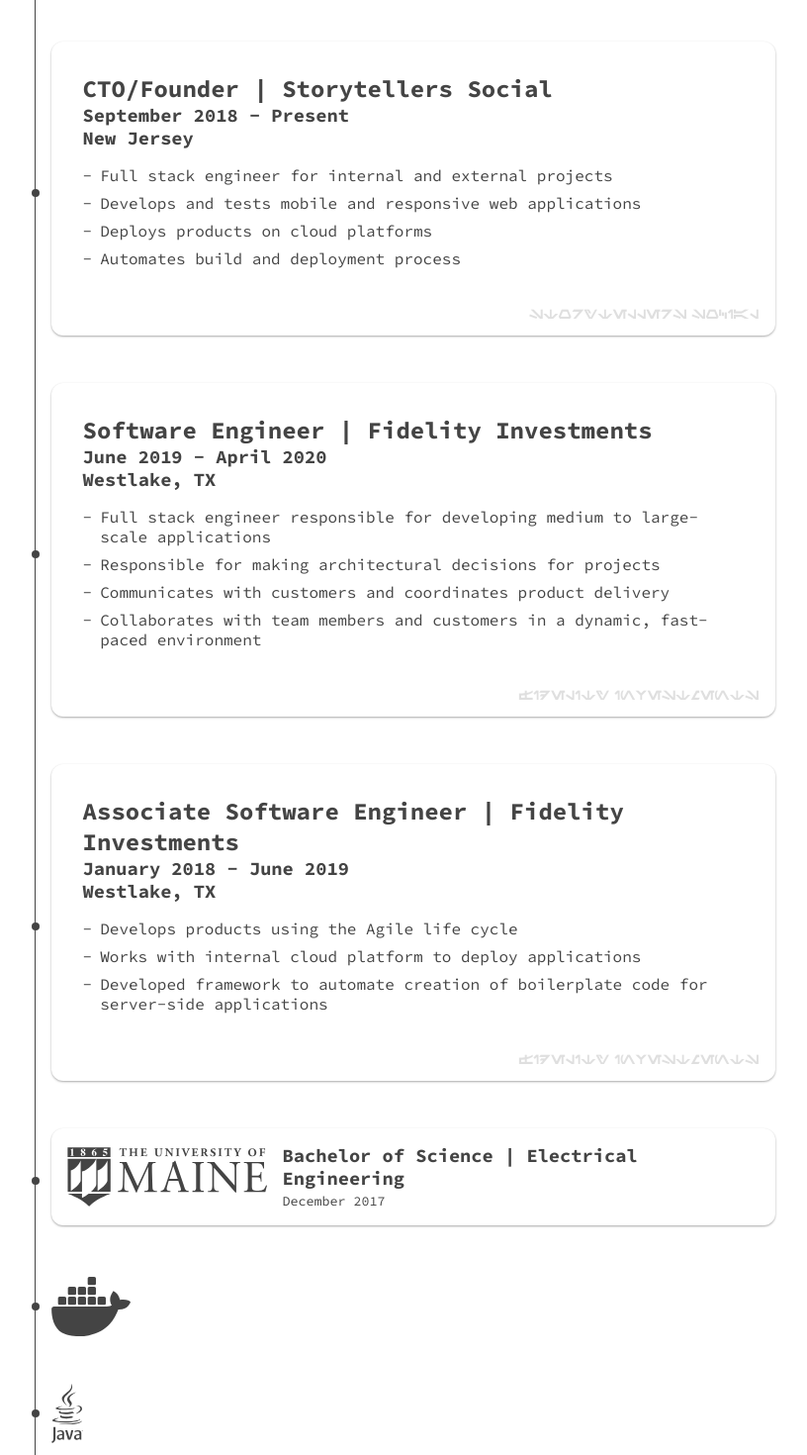
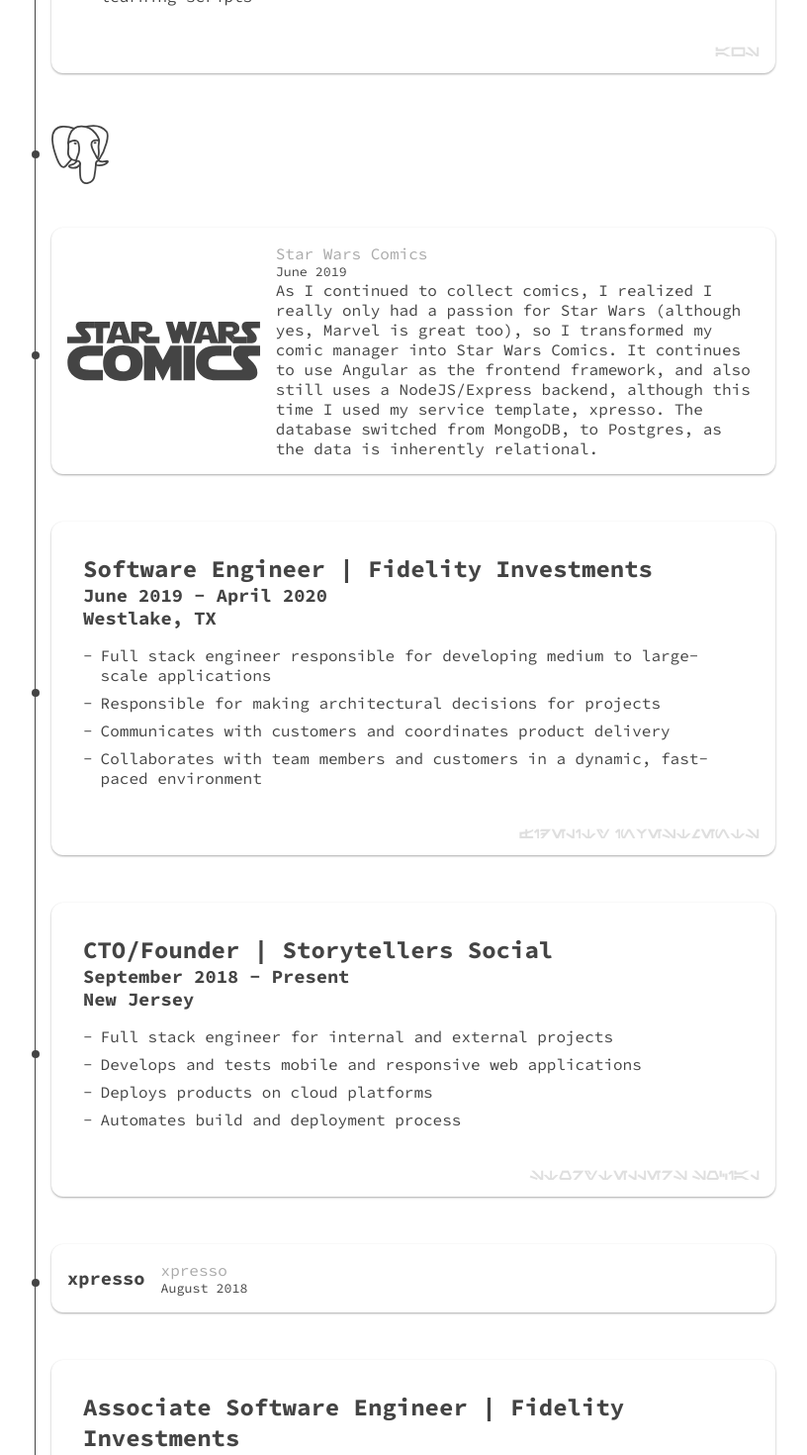
Before and after one commit to chrispaulsantos/portfolio, a React (Create React App) app: page / in a window 1280 px wide. Shown: the part 1300-2770 px from the top of the page at 99% size, without its empty margins (231-1047 px from the left). Built offline with nearby package versions, Linux system fonts and the light colour scheme.

Commit message:
Adjusted some styles, refactored intersection observer

```diff
--- /dev/null
+++ b/src/components/atoms/scroll-animator.tsx
@@ -0,0 +1,33 @@
+import React, { useEffect, useRef, useState } from 'react';
+
+const ScrollAnimator = ({children, animation}: {children: JSX.Element, animation?: string}) => {
+    const [isVisible, setIsVisible] = useState(false);
+    const ref = useRef<HTMLDivElement | null>(null)
+
+    useEffect(() => {
+        const node = ref?.current;
+
+        if (!node) return
+
+        const observer = new IntersectionObserver(([entry]) => {
+            if (entry.isIntersecting) {
+                setIsVisible(true);
+            } else {
+                // setIsVisible(false);
+            }
+        });
+
+        observer.observe(node)
+
+        return () => observer.disconnect()
+    // eslint-disable-next-line react-hooks/exhaustive-deps
+    }, [ref]);
+
+    const className = isVisible ? animation || 'section-right-animation' : '';
+
+    return <div ref={ref} className={className}>
+        {children}
+    </div>
+}
+
+export default ScrollAnimator;
--- a/src/components/atoms/typer.tsx
+++ b/src/components/atoms/typer.tsx
@@ -60,7 +60,7 @@
         return () => clearTimeout(id);
     }, [state.content]);
 
-    return <span>{state.content}</span>
+    return <div className="typer">{state.content}</div>
 }
 
 export default Typer;
--- a/src/components/molecules/timeline/timeline.tsx
+++ b/src/components/molecules/timeline/timeline.tsx
@@ -1,4 +1,4 @@
-import React, { useEffect, useRef, useState } from 'react';
+import ScrollAnimator from '../../atoms/scroll-animator';
 
 export const TimelineEventDescription = ({content}: {content: string}) => {
     return <div style={{display: 'flex', flexDirection: 'row', marginBottom: '0.5rem'}}>
@@ -8,37 +8,14 @@
 }
 
 export const TimelineEvent = ({children, company, title, location, date}: {children?: JSX.Element | JSX.Element[], company: string, title: string, location: string, date: string}) => {
-    const [isVisible, setIsVisible] = useState(false);
-    const ref = useRef<HTMLDivElement | null>(null)
-
-    useEffect(() => {
-        const node = ref?.current;
-
-        if (!node) return
-
-        const observer = new IntersectionObserver(([entry]) => {
-            if (entry.isIntersecting) {
-                console.log(ref);
-                setIsVisible(true);
-            }
-        });
-
-        observer.observe(node)
-
-        return () => observer.disconnect()
-    // eslint-disable-next-line react-hooks/exhaustive-deps
-    }, [ref]);
-
-    const className = isVisible ? 'section-right-animation' : '';
-
-    return <div ref={ref} style={{
+    return <div style={{
         position: 'relative',
         // backgroundColor: '#9368b7',
         backgroundColor: '#fff',
         // color: '#fefefe',
         boxShadow: '0 1px 3px rgba(0,0,0,0.12), 0 1px 2px rgba(0,0,0,0.24)',
         borderRadius: '12px'
-    }} className={className}>
+    }}>
         <div style={{
             borderRadius: '50%',
             width: 8,
@@ -62,37 +39,14 @@
 }
 
 export const TimelineSkill = ({src}: {children?: JSX.Element | JSX.Element[], src: string}) => {
-    const [isVisible, setIsVisible] = useState(false);
-    const ref = useRef<HTMLDivElement | null>(null)
-
-    useEffect(() => {
-        const node = ref?.current;
-
-        if (!node) return
-
-        const observer = new IntersectionObserver(([entry]) => {
-            if (entry.isIntersecting) {
-                console.log(ref);
-                setIsVisible(true);
-            }
-        });
-
-        observer.observe(node)
-
-        return () => observer.disconnect()
-    // eslint-disable-next-line react-hooks/exhaustive-deps
-    }, [ref]);
-
-    const className = isVisible ? 'section-right-animation' : '';
-
-    return <div ref={ref} style={{
+    return <div style={{
         position: 'relative',
         // backgroundColor: '#9368b7',
         // backgroundColor: '#fff',
         // color: '#fefefe',
         // boxShadow: '0 1px 3px rgba(0,0,0,0.12), 0 1px 2px rgba(0,0,0,0.24)',
         // borderRadius: '12px'
-    }} className={className}>
+    }}>
         <div style={{
             borderRadius: '50%',
             width: 8,
@@ -112,37 +66,14 @@
 }
 
 export const TimelineDate = ({date}: {children?: JSX.Element | JSX.Element[], date: string}) => {
-    const [isVisible, setIsVisible] = useState(false);
-    const ref = useRef<HTMLDivElement | null>(null)
-
-    useEffect(() => {
-        const node = ref?.current;
-
-        if (!node) return
-
-        const observer = new IntersectionObserver(([entry]) => {
-            if (entry.isIntersecting) {
-                console.log(ref);
-                setIsVisible(true);
-            }
-        });
-
-        observer.observe(node)
-
-        return () => observer.disconnect()
-    // eslint-disable-next-line react-hooks/exhaustive-deps
-    }, [ref]);
-
-    const className = isVisible ? 'section-right-animation' : '';
-
-    return <div ref={ref} style={{
+    return <div style={{
         position: 'relative',
         // backgroundColor: '#9368b7',
         backgroundColor: '#fff',
         // color: '#fefefe',
         boxShadow: '0 1px 3px rgba(0,0,0,0.12), 0 1px 2px rgba(0,0,0,0.24)',
         borderRadius: '12px',
-    }} className={className}>
+    }}>
         <div style={{
             borderRadius: '50%',
             width: 8,
@@ -161,37 +92,12 @@
 }
 
 export const TimelineEducation = ({content, src, date}: {content: string, src: string, date: string}) => {
-    const [isVisible, setIsVisible] = useState(false);
-    const ref = useRef<HTMLDivElement | null>(null)
-
-    useEffect(() => {
-        const node = ref?.current;
-
-        if (!node) return
-
-        const observer = new IntersectionObserver(([entry]) => {
-            if (entry.isIntersecting) {
-                console.log(ref);
-                setIsVisible(true);
-            }
-        });
-
-        observer.observe(node)
-
-        return () => observer.disconnect()
-    // eslint-disable-next-line react-hooks/exhaustive-deps
-    }, [ref]);
-
-    const className = isVisible ? 'section-right-animation' : '';
-
-    return <div ref={ref} style={{
+    return <div style={{
         position: 'relative',
-        // backgroundColor: '#9368b7',
         backgroundColor: '#fff',
-        // color: '#fefefe',
         boxShadow: '0 1px 3px rgba(0,0,0,0.12), 0 1px 2px rgba(0,0,0,0.24)',
         borderRadius: '12px',
-    }} className={className}>
+    }}>
         <div style={{
             borderRadius: '50%',
             width: 8,
@@ -211,7 +117,39 @@
                 <small>{date}</small>
             </div>
         </div>
-        {/* <div className="aurebesh" style={{textAlign: 'right', color: 'rgba(128,128,128,0.25)', paddingBottom: '1rem', paddingRight: '1rem'}}>{company}</div> */}
+    </div>
+}
+
+export const TimelineProject = ({name, href, date, img, description}: {name: string; href: string; date: string; img?: string; description?: string}) => {
+    return <div style={{
+        position: 'relative',
+        backgroundColor: '#fff',
+        boxShadow: '0 1px 3px rgba(0,0,0,0.12), 0 1px 2px rgba(0,0,0,0.24)',
+        borderRadius: '12px',
+    }}>
+        <div style={{
+            borderRadius: '50%',
+            width: 8,
+            height: 8,
+            display: 'block',
+            position: 'absolute',
+            backgroundColor: '#444',
+            top: '50%',
+            left: 'calc(-1rem - 4.5px)'
+        }}></div>
+        <div style={{padding: '1rem', position: 'relative', display: 'flex', alignItems: 'center' }}>
+            {
+                img ? <img src={img} height="60"/> :
+                <h3>
+                   {name}
+                </h3>
+            }
+            <div style={{marginLeft: '1rem', display: 'flex', flexDirection: 'column'}}>
+                <a className="link" href={href} target="_blank">{name}</a>
+                <small>{date}</small>
+                <div>{description}</div>
+            </div>
+        </div>
     </div>
 }
 
@@ -220,7 +158,9 @@
         {
             children.map((child, i) => {
                 return <div key={i} style={{marginBottom: '3rem'}}>
-                    {child}
+                    <ScrollAnimator animation="timeline-event-animation">
+                        {child}
+                    </ScrollAnimator>
                 </div>
             })
         }
--- /dev/null
+++ b/src/components/organisms/work-timeline.css
@@ -0,0 +1,6 @@
+.timeline-event-animation {
+    position: relative;
+    opacity: 0;
+    transform: translateZ(100px) scale(2);
+    animation: drop-in 1s forwards;
+}
--- a/src/components/organisms/work-timeline.tsx
+++ b/src/components/organisms/work-timeline.tsx
@@ -1,18 +1,40 @@
-import Timeline, { TimelineSkill, TimelineEvent, TimelineEventDescription, TimelineDate, TimelineEducation } from '../molecules/timeline/timeline'
+import Timeline, { TimelineSkill, TimelineEvent, TimelineEventDescription, TimelineDate, TimelineEducation, TimelineProject } from '../molecules/timeline/timeline'
+import './work-timeline.css';
 
 const WorkTimeline = () => {
     return <Timeline>
+        <TimelineEducation src="/images/timeline/bu.svg" date="September 2021" content="Master of Science | Software Development" />
+
+        <TimelineSkill src="/images/timeline/aws.svg" />
+        <TimelineSkill src="/images/timeline/react.svg" />
+        <TimelineSkill src="/images/timeline/java.svg" />
+
         <TimelineEvent company="AWS" title="Software Development Engineer I" date="April 2020 - Present" location="Dallas, TX">
             <TimelineEventDescription content="Built a data warehouse as a service (DWaaS) to increase security and eliminated customer’s requirement to have technical knowledge of infrastructure" />
             <TimelineEventDescription content="Reduced support team’s work load by creating a web application to monitor and perform actions against all accounts within DWaaS" />
             <TimelineEventDescription content="Developed application for data engineers to execute machine learning scripts" />
         </TimelineEvent>
 
-        <TimelineEducation src="/images/timeline/bu.svg" date="September 2021" content="Master of Science | Software Development" />
+        <TimelineSkill src="/images/timeline/postgres.svg" />
 
-        <TimelineSkill src="/images/timeline/aws.svg" />
-        <TimelineSkill src="/images/timeline/react.svg" />
-        <TimelineSkill src="/images/timeline/postgres.svg" />
+        <TimelineProject
+            name="Star Wars Comics"
+            href="https://starwarscomics.co"
+            date="June 2019"
+            img="/images/timeline/logo.svg"
+            description="
+                As I continued to collect comics, I realized I really only had a passion for Star Wars (although yes, Marvel is great too), so I transformed
+                my comic manager into Star Wars Comics. It continues to use Angular as the frontend framework, and also still uses a NodeJS/Express backend,
+                although this time I used my service template, xpresso. The database switched from MongoDB, to Postgres, as the data is inherently relational.
+            "
+        />
+
+        <TimelineEvent company="Fidelity Investments" title="Software Engineer" date="June 2019 - April 2020" location="Westlake, TX">
+            <TimelineEventDescription content="Full stack engineer responsible for developing medium to large-scale applications" />
+            <TimelineEventDescription content="Responsible for making architectural decisions for projects" />
+            <TimelineEventDescription content="Communicates with customers and coordinates product delivery" />
+            <TimelineEventDescription content="Collaborates with team members and customers in a dynamic, fast-paced environment" />
+        </TimelineEvent>
 
         <TimelineEvent company="Storytellers Social" title="CTO/Founder" date="September 2018 - Present" location="New Jersey">
             <TimelineEventDescription content="Full stack engineer for internal and external projects" />
@@ -21,12 +43,7 @@
             <TimelineEventDescription content="Automates build and deployment process" />
         </TimelineEvent>
 
-        <TimelineEvent company="Fidelity Investments" title="Software Engineer" date="June 2019 - April 2020" location="Westlake, TX">
-            <TimelineEventDescription content="Full stack engineer responsible for developing medium to large-scale applications" />
-            <TimelineEventDescription content="Responsible for making architectural decisions for projects" />
-            <TimelineEventDescription content="Communicates with customers and coordinates product delivery" />
-            <TimelineEventDescription content="Collaborates with team members and customers in a dynamic, fast-paced environment" />
-        </TimelineEvent>
+        <TimelineProject name="xpresso" href="https://www.npmjs.com/package/xpresso" date="August 2018"/>
 
         <TimelineEvent company="Fidelity Investments" title="Associate Software Engineer" date="January 2018 - June 2019" location="Westlake, TX">
             <TimelineEventDescription content="Develops products using the Agile life cycle" />
@@ -36,15 +53,33 @@
 
         <TimelineEducation src="/images/timeline/umaine.svg" date="December 2017" content="Bachelor of Science | Electrical Engineering" />
 
+        <TimelineProject
+            name="Comic Manager"
+            href=""
+            date="June 2017"
+            img="/images/comics.svg"
+            description="
+                As my experience evolved, so did my Comic Manager. Version 2 was a complete rebuild, using Angular for the frontend and a NodeJS/Express backend.
+                The database used was MongoDB. This would later evolve into my current comic site, Star Wars Comics.
+            "/>
+
         <TimelineSkill src="/images/timeline/docker.svg" />
-        <TimelineSkill src="/images/timeline/java.svg" />
+        <TimelineSkill src="/images/timeline/angular.svg" />
+        <TimelineSkill src="/images/timeline/nodejs.svg" />
+        <TimelineSkill src="/images/timeline/mongo.svg" />
 
         <TimelineEvent company="Fidelity Investments" title="Software Engineering Intern" date="May 2017 - August 2017" location="Westlake, TX">
         </TimelineEvent>
 
-        <TimelineSkill src="/images/timeline/angular.svg" />
-        <TimelineSkill src="/images/timeline/nodejs.svg" />
-        <TimelineSkill src="/images/timeline/mongo.svg" />
+        <TimelineProject
+            name="Comic Manager"
+            href=""
+            date="June 2016"
+            img="/images/comics.svg"
+            description="
+                I began collecting comics in the summer of 2015, and by this time in 2016 I had enough frontend experience to create a website.
+                It began in PHP and SQL, and was launched on a Digital Ocean Droplet.
+            "/>
 
         <TimelineEvent company="Fidelity Investments" title="Software Engineering Intern" date="May 2016 - August 2016" location="Boston, MA">
         </TimelineEvent>
--- a/src/pages/home/home-page.css
+++ b/src/pages/home/home-page.css
@@ -118,6 +118,10 @@
     margin-left: auto;
 }
 
+.typer {
+    min-height: 100px;
+}
+
 @media screen and (max-width: 924px) {
     .sphere-container {
         margin-right: auto;
```
Also changed, not shown: src/index.css (+7 -0 lines), public/images/timeline/logo.svg (added).
